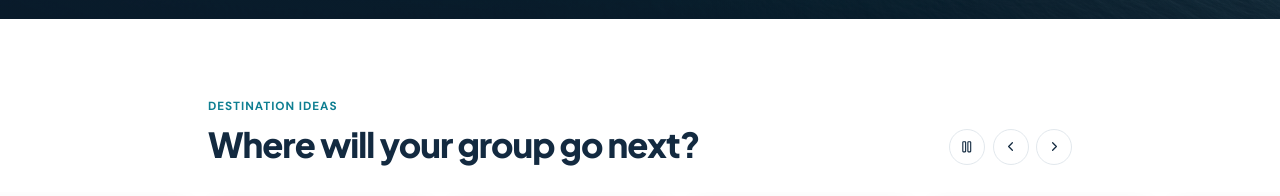
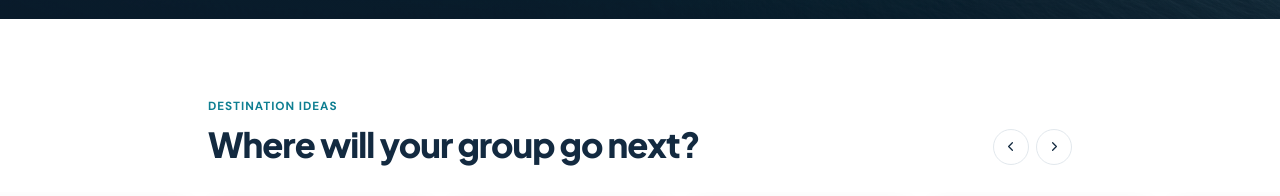
Before and after one commit to RohanLeePatel/RichfieldITProject-TouristApp, a React (Vite) app in the folder Roamio/frontend/: page / in a window 1280 px wide. Shown: the part 781-977 px from the top of the page. Built offline with nearby package versions, Linux system fonts and the light colour scheme; no server answers.

Commit message:
Remove play/pause button from landing page destination carousel

```diff
--- a/Roamio/frontend/src/pages/Landing.jsx
+++ b/Roamio/frontend/src/pages/Landing.jsx
@@ -10,8 +10,6 @@ import {
   ChevronDown,
   ChevronLeft,
   ChevronRight,
-  Pause,
-  Play,
   CloudSun,
   Languages,
   FileText,
@@ -234,7 +232,7 @@ function usePrefersReducedMotion() {
 
 // Auto-advances one card at a time and rewinds to the start at the end, so
 // every destination appears once (a looping marquee needs duplicates).
-// Pauses on hover, keyboard focus, touch, when off-screen, or via the button.
+// Pauses on hover, keyboard focus, touch, or when off-screen.
 function DestinationCarousel({ items }) {
   const wrapRef = useRef(null);
   const trackRef = useRef(null);
@@ -242,14 +240,12 @@ function DestinationCarousel({ items }) {
 
   const reduceMotion = usePrefersReducedMotion();
 
-  const [userPaused, setUserPaused] = useState(false);
   const [hovering, setHovering] = useState(false);
   const [focused, setFocused] = useState(false);
   const [inView, setInView] = useState(false);
   const [progress, setProgress] = useState(0);
 
-  const playing =
-    !userPaused && !hovering && !focused && inView && !reduceMotion;
+  const playing = !hovering && !focused && inView && !reduceMotion;
 
   const step = useCallback(
     (direction) => {
@@ -341,16 +337,6 @@ function DestinationCarousel({ items }) {
         </div>
 
         <div className="landing-carousel-controls">
-          <button
-            type="button"
-            onClick={() => setUserPaused((paused) => !paused)}
-            aria-label={userPaused ? "Play slideshow" : "Pause slideshow"}
-            title={userPaused ? "Play" : "Pause"}
-            hidden={reduceMotion}
-          >
-            {userPaused ? <Play size={18} /> : <Pause size={18} />}
-          </button>
-
           <button
             type="button"
             onClick={() => goTo(-1)}
```
